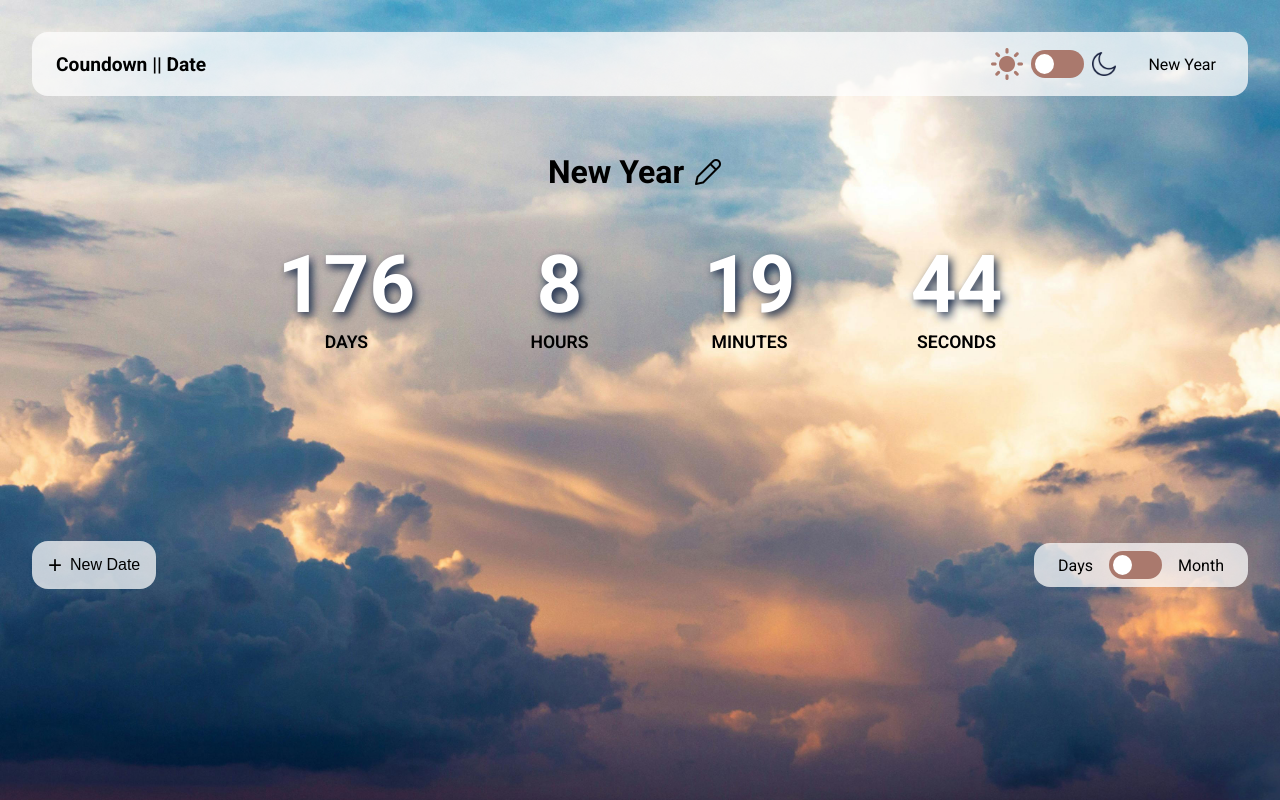
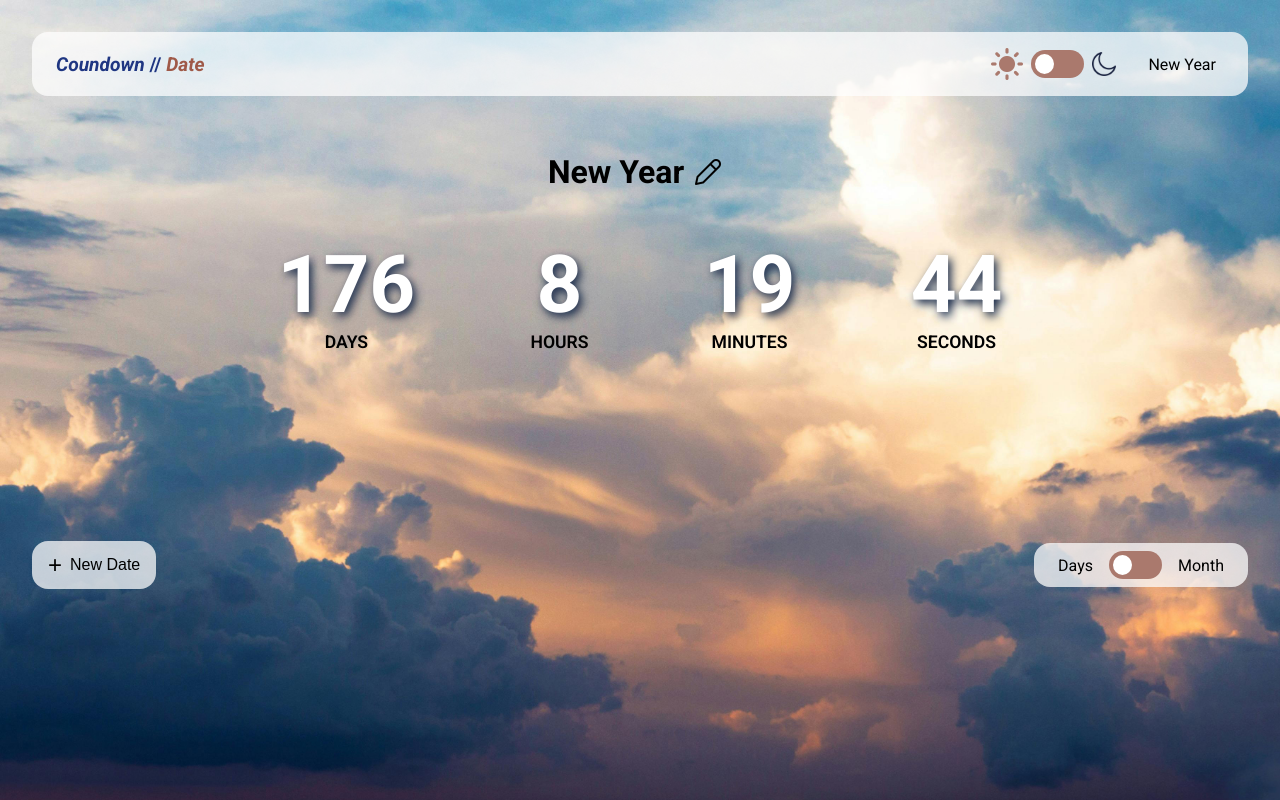
Before and after one commit to Makita7/date-countdown, a Vue app: page /new-year in a window 1280 px wide. Built offline with nearby package versions, Linux system fonts and the light colour scheme.

Commit message:
logo style change

```diff
--- a/src/App.vue
+++ b/src/App.vue
@@ -19,7 +19,7 @@ const route = useRoute();
   <div class="BG-inner">
     <header class="d-flex justify-between align-center" :class="{dark: store.isDark}">
       <RouterLink to="/" class="logo" :class="{dark: store.isDark}">
-        Coundown || Date
+        <i>Coundown</i> // <b><i>Date</i></b>
       </RouterLink>
       <nav class="d-flex align-center">
         <div class="d-flex align-center" :class="{darkToggle: store.isDark}">
@@ -104,11 +104,19 @@ header.d-flex.justify-between.align-center.dark .link{
   font-size: 1.2rem;
   font-weight: bold;
   text-decoration: none;
-  color: black;
+  color: #1f3682;
+}
+
+.logo b{
+  color: #9f5948;
 }
 
 .dark .logo {
-  color: white;
+  color: #8ea0df;
+}
+
+.dark .logo b{
+  color: #db9e8f;
 }
 
 .link{
```
